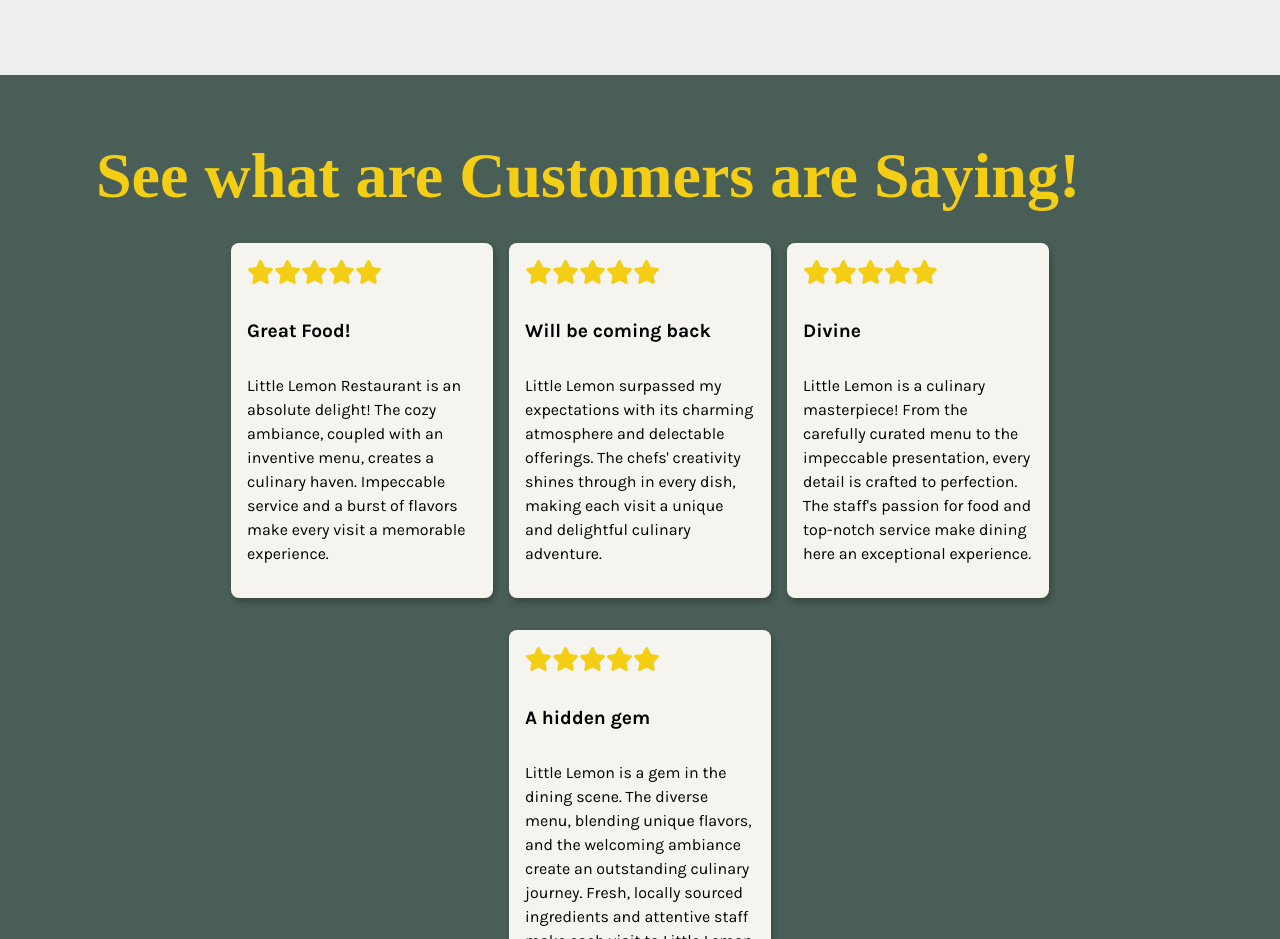
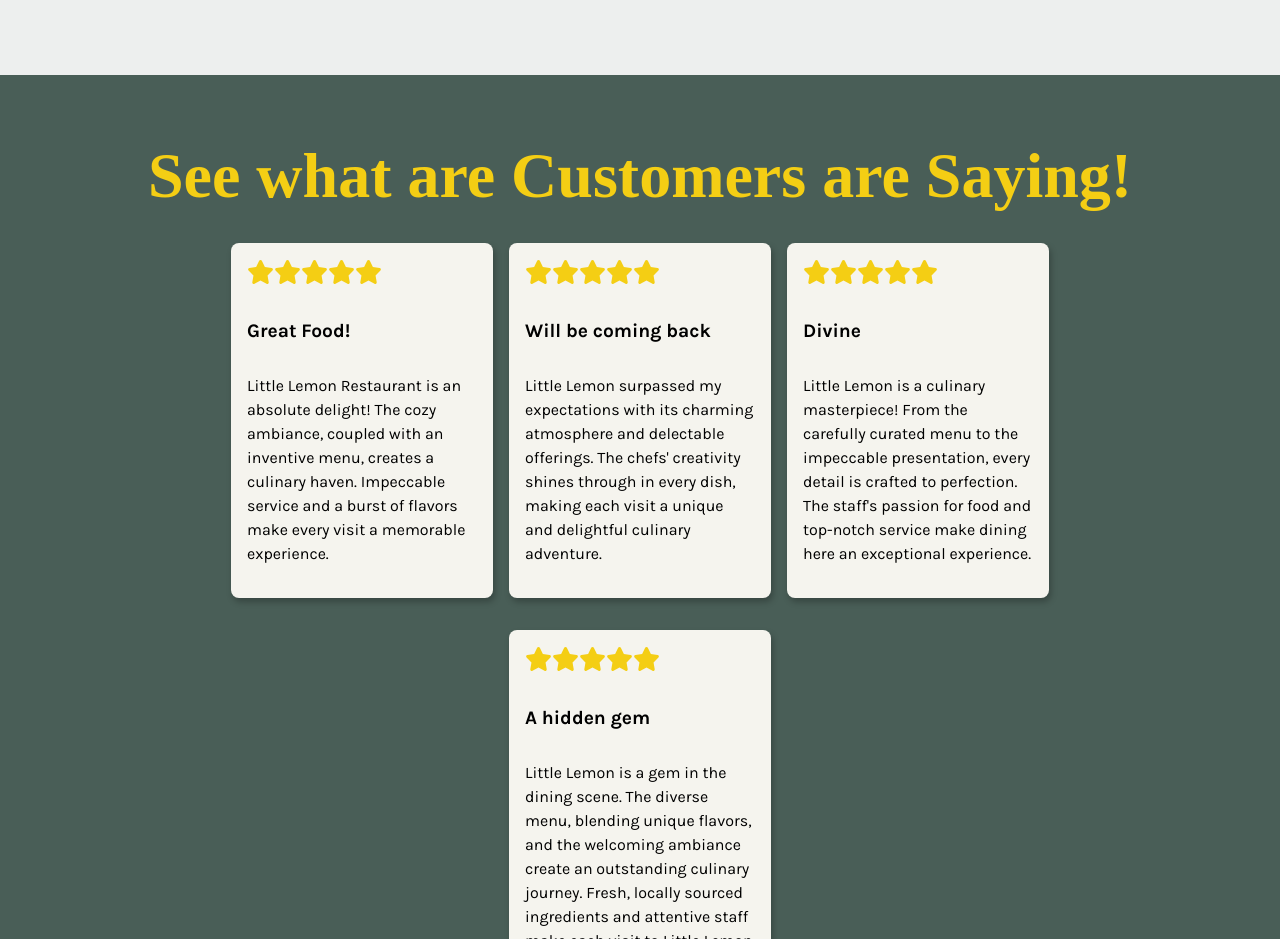
Before and after one commit to copestakes/little-lemon-capstone, a React (Create React App) app: page /#/ in a window 1280 px wide. Shown: the part 2100-3039 px from the top of the page. Built offline with nearby package versions, Linux system fonts and the light colour scheme; a web font is replaced by a local one.

Commit message:
aligned testimonal heading

```diff
--- a/src/App.css
+++ b/src/App.css
@@ -346,6 +346,10 @@
   padding: 4em 6em;
 }
 
+.testimonial-heading {
+  text-align: center;
+}
+
 .testimonial-card-container {
   display: flex;
   flex-wrap: wrap;
--- a/src/components/Header.js
+++ b/src/components/Header.js
@@ -1,13 +1,9 @@
 import React from 'react';
 import { Link } from 'react-router-dom';
 import bannerImg from '../images/spaghetti.png';
-import bannerImg2 from '../images/bruschetta.png';
 
 import { FontAwesomeIcon } from '@fortawesome/react-fontawesome';
-import {
-  faChevronRight,
-  faChevronLeft,
-} from '@fortawesome/free-solid-svg-icons';
+import { faChevronRight } from '@fortawesome/free-solid-svg-icons';
 
 const Header = () => {
   return (
--- a/src/components/Testimonials.js
+++ b/src/components/Testimonials.js
@@ -19,7 +19,9 @@
 
   return (
     <section className="testimonial-container">
-      <h2>See what are Customers are Saying!</h2>
+      <h2 className="testimonial-heading">
+        See what are Customers are Saying!
+      </h2>
       <div className="testimonial-card-container">
         <article className="testimonial-card">
           <div className="testimonial-star-ratings">{repeatedComponents}</div>
```
